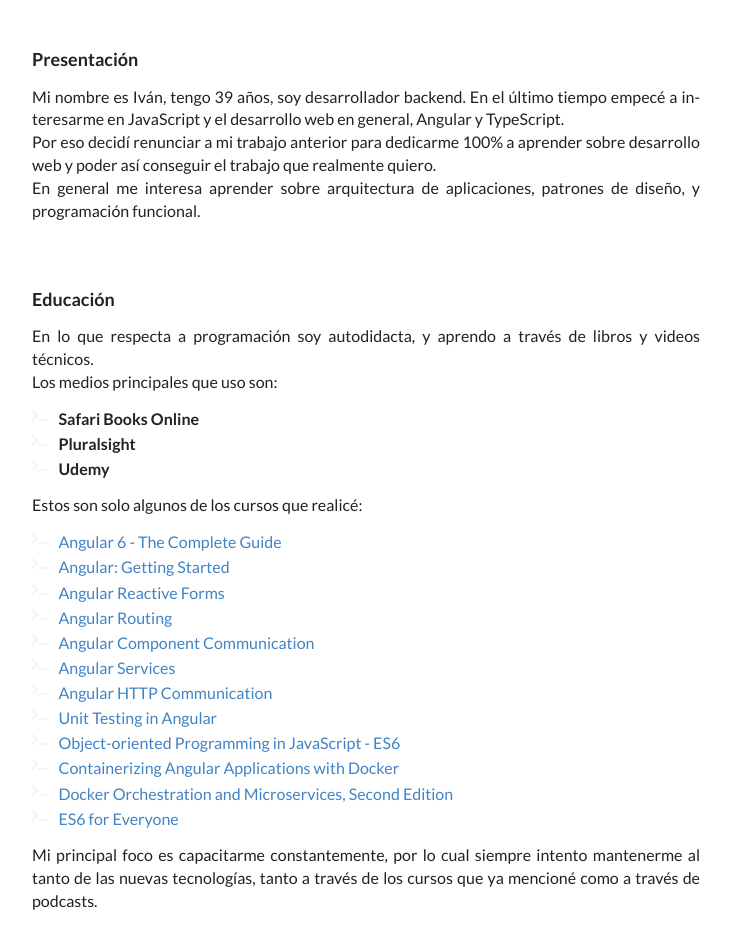
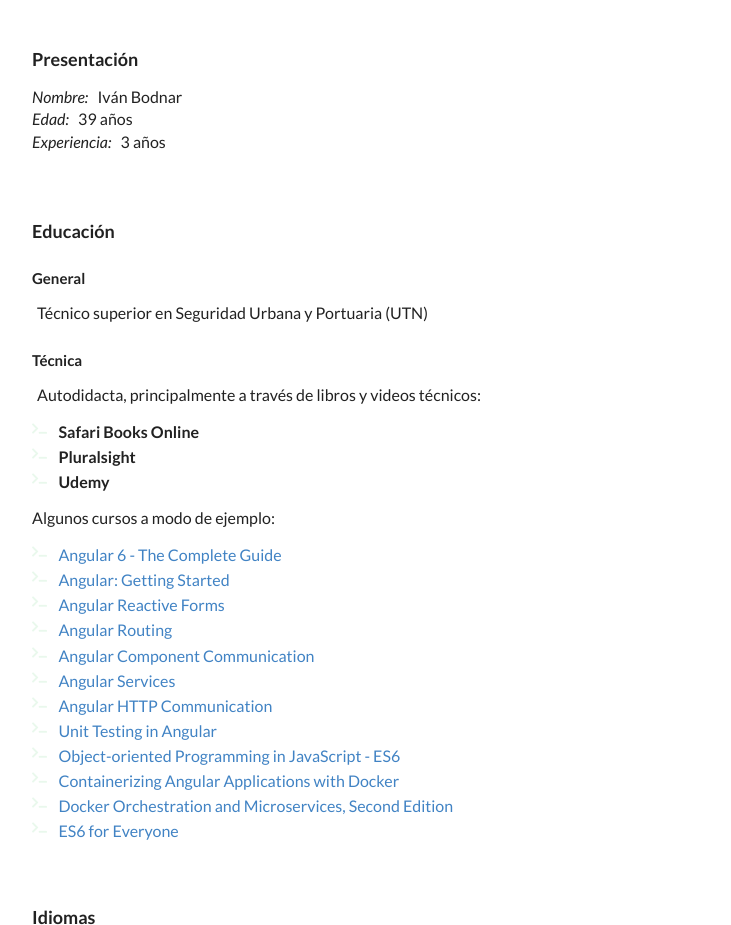
Before and after one commit to IvanBodnar/ivanbodnar.github.io, a website: page index.html in a window 1280 px wide. Shown: the part 203-1128 px from the top of the page, without its empty margins (274-1005 px from the left). Drawn offline with Linux system fonts and the light colour scheme.

Commit message:
Ajustes en presentación y educación

```diff
--- a/css/main.css
+++ b/css/main.css
@@ -32,6 +32,10 @@
     max-width: 100px;
 }
 
+p.sangria {
+    text-indent: 5px;
+}
+
 #sticky-menu {
     position: fixed;
     z-index: 10;
--- a/index.html
+++ b/index.html
@@ -86,27 +86,21 @@
                 </div>
             </div>
 
-            <h1 class="ui header center aligned">CV Iván Bodnar</h1>
+            <h1 class="ui header center aligned">Iván Bodnar</h1>
             <br>
             <h3>Presentación</h3>
             <p>
-                Mi nombre es Iván, tengo 39 años, soy desarrollador backend. En el último
-                tiempo empecé a interesarme en JavaScript y el desarrollo web en general,
-                Angular y TypeScript.<br>
-                Por eso decidí renunciar a mi trabajo anterior para dedicarme
-                100% a aprender sobre desarrollo web y poder así conseguir el trabajo que
-                realmente quiero. <br>
-                En general me interesa aprender sobre arquitectura de aplicaciones, patrones
-                de diseño, y programación funcional.
+                <i>Nombre:</i> &nbsp; Iván Bodnar <br>
+                <i>Edad:</i> &nbsp; 39 años <br>
+                <i>Experiencia:</i> &nbsp; 3 años
             </p>
             <br>
 
             <h3>Educación</h3>
-            <p>
-                En lo que respecta a programación soy autodidacta, y aprendo a través de libros y
-                videos técnicos. <br>
-                Los medios principales que uso son:
-            </p>
+            <h4>General</h4>
+            <p class="sangria">Técnico superior en Seguridad Urbana y Portuaria (UTN)</p>
+            <h4>Técnica</h4>
+            <p class="sangria">Autodidacta, principalmente a través de libros y videos técnicos:</p>
             <!--Sites list-->
             <div class="ui list">
                 <div class="item">
@@ -129,7 +123,7 @@
                 </div>
             </div>
             <!--Sites list end-->
-            <p>Estos son solo algunos de los cursos que realicé:</p>
+            <p>Algunos cursos a modo de ejemplo:</p>
             <!--Cursos list-->
             <div class="ui list">
 
@@ -243,16 +237,6 @@
 
             </div>
             <!--Cursos list end-->
-
-            <p>
-                Mi principal foco es capacitarme constantemente, por lo cual siempre intento
-                mantenerme al tanto de las nuevas tecnologías, tanto a través de los cursos que
-                ya mencioné como a través de podcasts.
-            </p>
-            <p>
-                En cuanto a educación no tecnológica, tengo un título terciario de Técnico Superior
-                en Seguridad Urbana y Portuaria.
-            </p>
             <br>
 
             <h3>Idiomas</h3>
```
